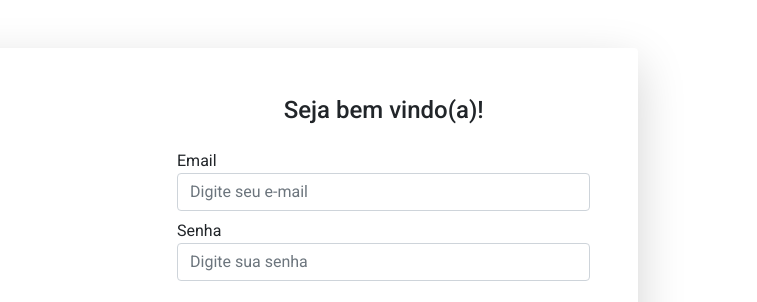
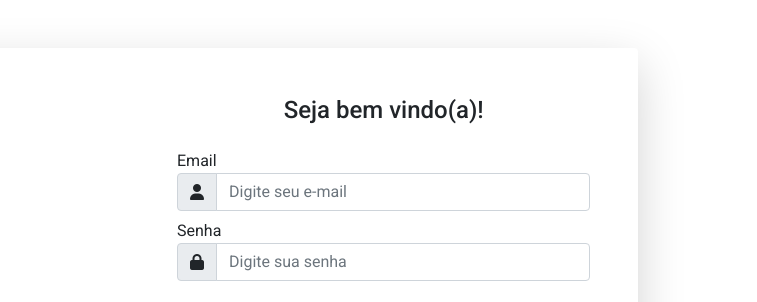
Before and after one commit to arslabadack/xadrezando, a plain HTML site: page login.html in a window 1280 px wide. Shown: the top 302 px of the page, 523-1280 px from the left. Drawn offline with nearby package versions, Linux system fonts and the light colour scheme.

Commit message:
Icons added

```diff
--- a/login.html
+++ b/login.html
@@ -15,6 +15,8 @@
         rel="stylesheet" integrity="sha384-BmbxuPwQa2lc/FVzBcNJ7UAyJxM6wuqIj61tLrc4wSX0szH/Ev+nYRRuWlolflfl"
         crossorigin="anonymous"
     >
+    <!-- Icons -->
+    <script src="https://kit.fontawesome.com/7b665cb419.js" crossorigin="anonymous"></script>
     <!-- Custom CSS -->
     <link rel="stylesheet" href="css/style.css">
     <title>Login</title>
@@ -41,7 +43,11 @@
                                             <fieldset>
                                                 <div class="form-group mb-2">
                                                     <label for="email">Email</label>
-                                                    <input type="email" name="email" id="email" class="form-control" placeholder="Digite seu e-mail" required>
+                                                    <div class="input-group">
+                                                        <span class="input-group-text"><i class="fas fa-user"></i></span>
+                                                        <input type="email" name="email" id="email" class="form-control" placeholder="Digite seu e-mail" required>
+                                                    </div>
+
                                                     <div class="valid-feedback">
                                                         OK!
                                                     </div>
@@ -52,7 +58,11 @@
 
                                                 <div class="form-group">
                                                     <label for="password">Senha</label>
-                                                    <input type="password" name="password" id="password" class="form-control" placeholder="Digite sua senha" required>
+                                                    <div class="input-group">
+                                                        <span class="input-group-text"><i class="fas fa-lock"></i></span>
+                                                        <input type="password" name="password" id="password" class="form-control" placeholder="Digite sua senha" required>
+                                                    </div>
+
                                                     <div class="valid-feedback">
                                                         OK!
                                                     </div>
```
Also changed, not shown: championship.html (+3 -1 lines).
